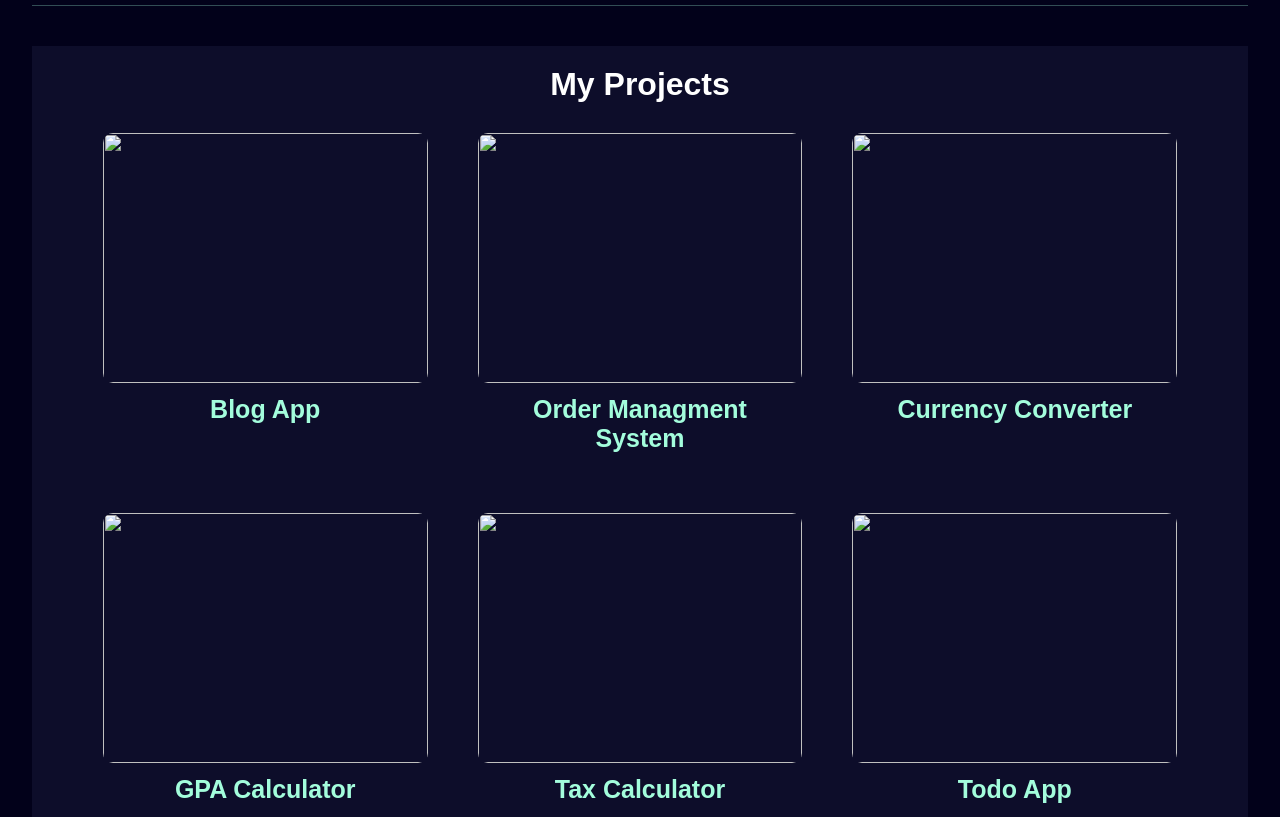
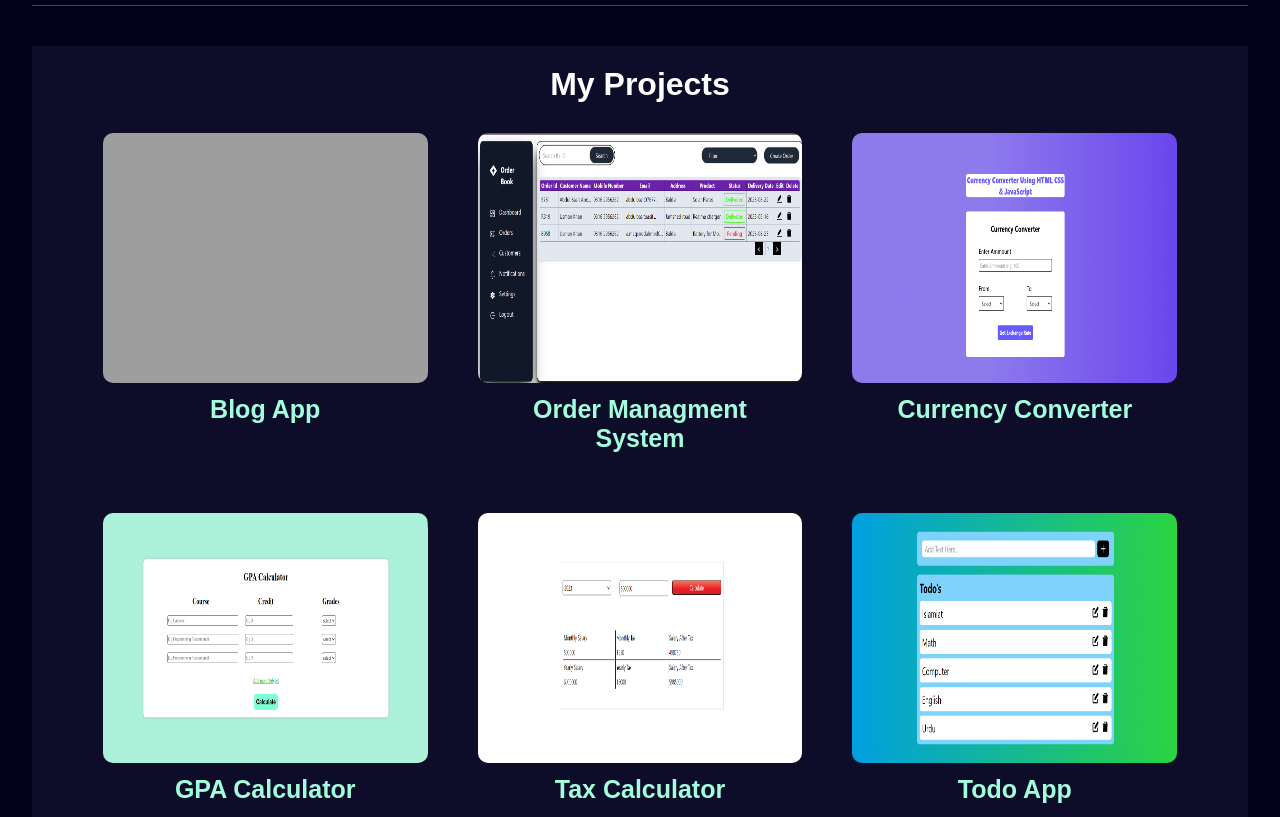
Before and after one commit to Abdulbasit219/Portfolio-website, a plain HTML site: page Frontend/index.html in a window 1280 px wide. Shown: the part 1340-2157 px from the top of the page. Drawn offline with nearby package versions, Linux system fonts and the light colour scheme; the site is published under a folder, as on GitHub Pages, so addresses that start at the root find nothing.

Commit message:
AbdulBasit

```diff
--- a/Beckend/index.js
+++ b/Beckend/index.js
@@ -3,6 +3,7 @@ const app = express();
 const dotenv = require('dotenv');
 const Dbmodel = require('./schema');
 const cors = require('cors');
+const serverless = require('serverless-http');
 
 app.use(cors());
 app.use(express.json());
--- a/Frontend/index.html
+++ b/Frontend/index.html
@@ -112,38 +112,38 @@
                 <div class="Projects-outer">
                     <div class="project-content">
                         <a href="https://elaborate-capybara-b1bfd3.netlify.app/" target="_blank">
-                            <img src="/Frontend/images/blogapp.png" alt="">
+                            <img src="./images/blogapp.png" alt="">
                         </a>
                         <p class="heading">Blog App</p>
 
                     </div>
                     <div class="project-content">
                         <a href="https://order-management-system-zeta.vercel.app/" target="_blank">
-                            <img src="/Frontend/images/order.png" alt="">
+                            <img src="./images/order.png" alt="">
                         </a>
                         <p class="heading">Order Managment System</p>
                     </div>
                     <div class="project-content">
                         <a href="https://abdulbasit219.github.io/CurrencyConverter/" target="_blank">
-                            <img src="/Frontend/images/currency.png" alt="">
+                            <img src="./images/currency.png" alt="">
                         </a>
                         <p class="heading">Currency Converter</p>
                     </div>
                     <div class="project-content">
                         <a href="https://abdulbasit219.github.io/GpaCal/" target="_blank">
-                            <img src="/Frontend/images/GPA.png" alt="">
+                            <img src="./images/GPA.png" alt="">
                         </a>
                         <p class="heading">GPA Calculator</p>
                     </div>
                     <div class="project-content">
                         <a href="https://abdulbasit219.github.io/Taxcalculator/" target="_blank">
-                            <img src="/Frontend/images/tax.png" alt="">
+                            <img src="./images/tax.png" alt="">
                         </a>
                         <p class="heading">Tax Calculator</p>
                     </div>
                     <div class="project-content">
                         <a href="https://adorable-yeot-bf36c2.netlify.app/" target="_blank">
-                            <img src="/Frontend/images/todo.png" alt="">
+                            <img src="./images/todo.png" alt="">
                         </a>
                         <p class="heading">Todo App</p>
                     </div>
@@ -222,7 +222,7 @@
                 </div>
 
                 <div class="skill-container right">
-                    <img src="/Frontend/images/mongodb_48px.png" alt="">
+                    <img src="./images/mongodb_48px.png" alt="">
                     <div class="text">
                         <p>Mongo DB</p>
                         <div class="progress-bar">
```
Also changed, not shown: Beckend/package.json (+6 -2 lines), 2 other files.
